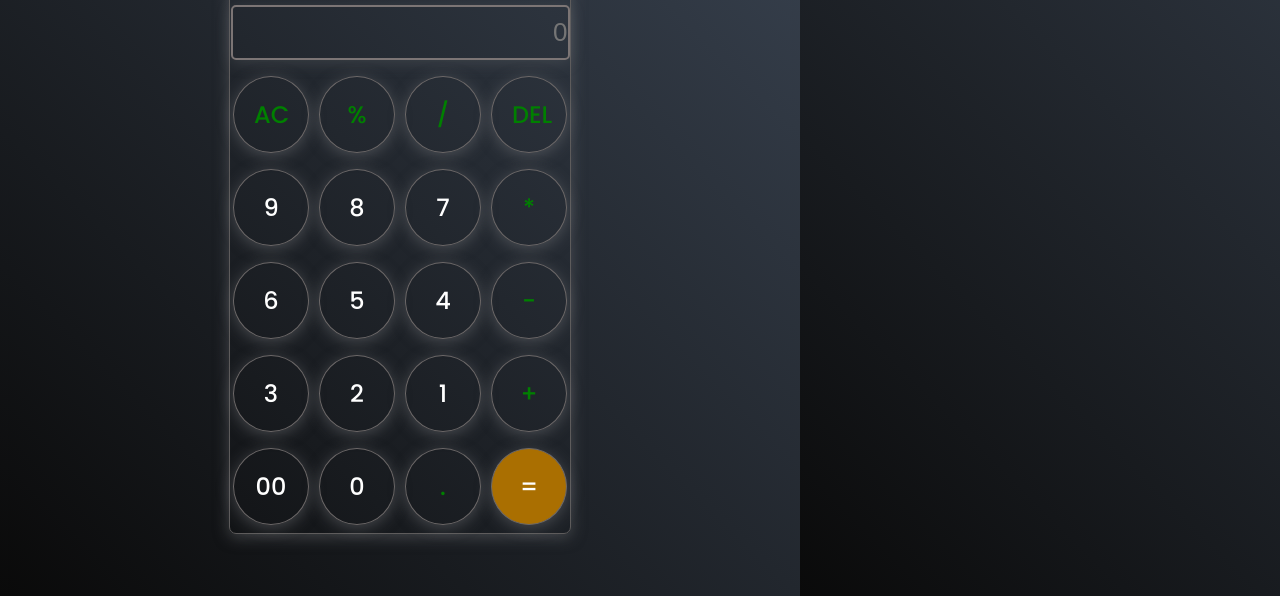
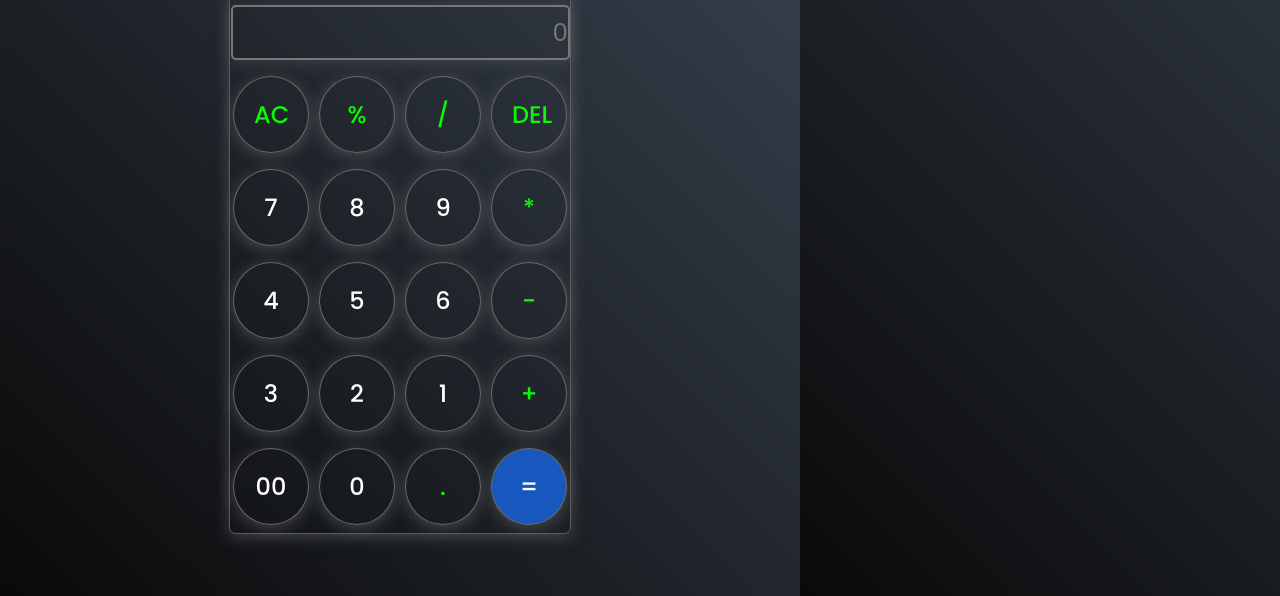
Before and after one commit to Anikeshroy/CalculateMe, a plain HTML site: page index.html in a window 1280 px wide. Shown: the part 204-800 px from the top of the page. Drawn offline with Linux system fonts and the light colour scheme.

Commit message:
added new style

```diff
--- a/calcstyle2.css
+++ b/calcstyle2.css
@@ -92,9 +92,9 @@ h3 {
 
 #eql {
     color: white;
-    background-color: rgb(170, 111, 1);
+    background-color: rgb(24, 88, 190);
 }
 
 #oprtr {
-    color: green;
+    color: rgb(9, 249, 9);
 }
--- a/index.html
+++ b/index.html
@@ -24,15 +24,15 @@
                 <button class="button" id="oprtr">DEL</button>
             </div>
             <div class="row">
+                <button class="button">7</button>
+                <button class="button">8</button>
                 <button class="button">9</button>
-                <button class="button">8</button>
-                <button class="button">7</button>
                 <button class="button" id="oprtr">*</button>
             </div>
             <div class="row">
+                <button class="button">4</button>
+                <button class="button">5</button>
                 <button class="button">6</button>
-                <button class="button">5</button>
-                <button class="button">4</button>
                 <button class="button" id="oprtr">-</button>
             </div>
             <div class="row">
```
